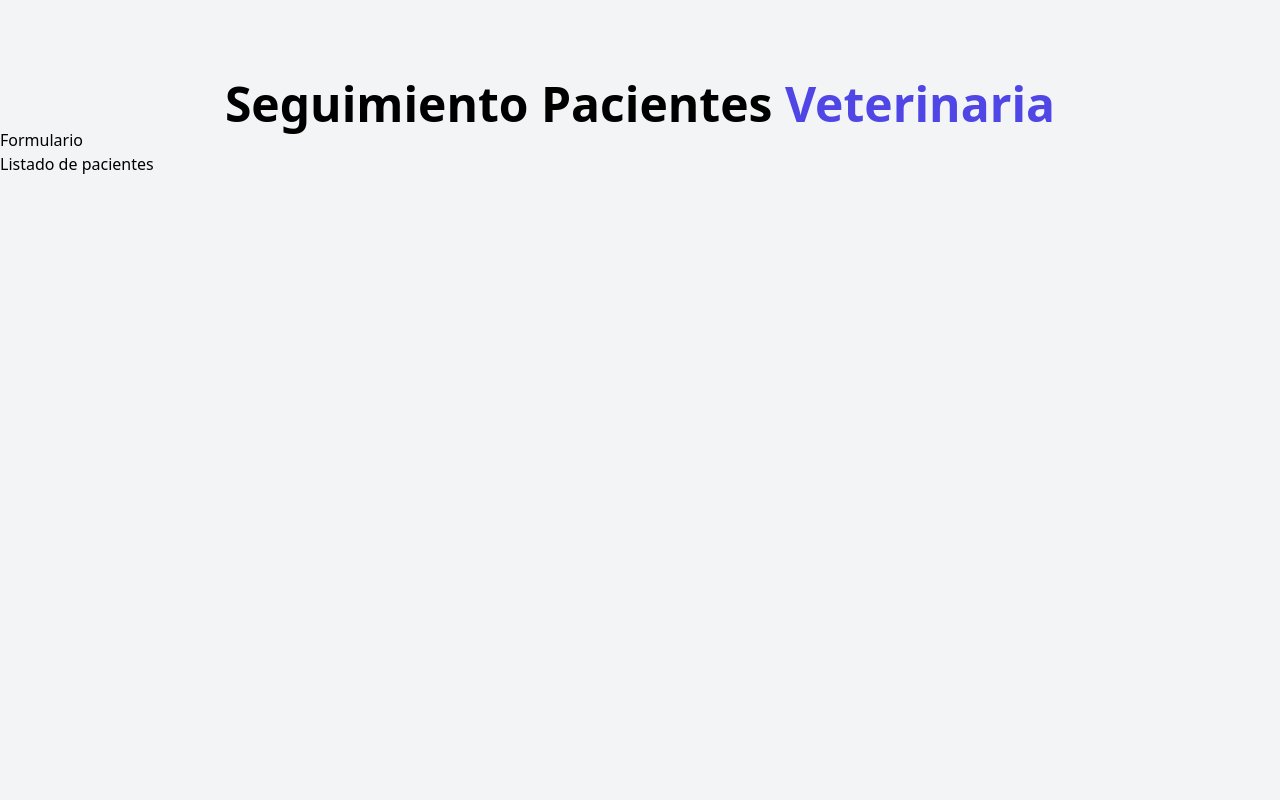
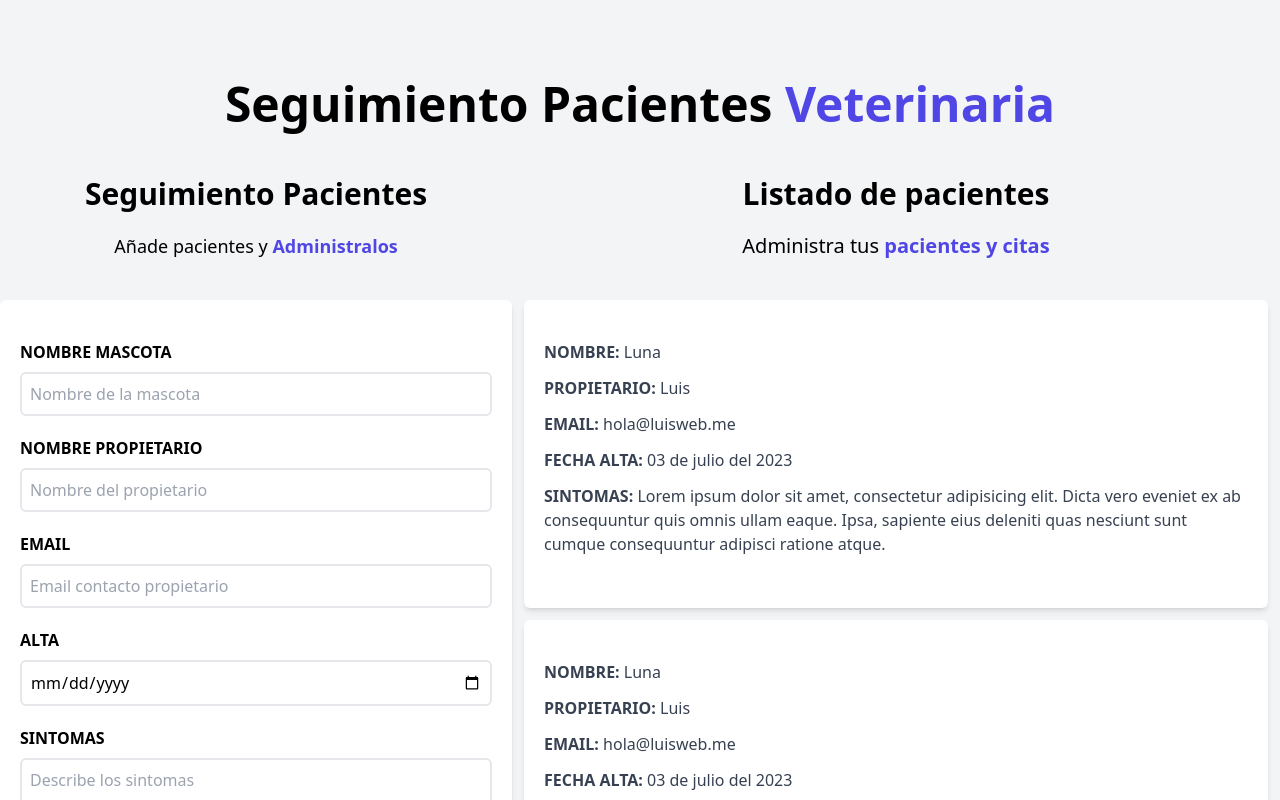
Before and after one commit to luisrlwev/citas-react, a React (Vite) app: page / in a window 1280 px wide. Shown: the top 800 px of the page. Built offline with nearby package versions, Linux system fonts and the light colour scheme.

Commit message:
Clase 64 se terminaron lo estilos css

```diff
--- a/src/App.jsx
+++ b/src/App.jsx
@@ -7,8 +7,10 @@ function App() {
   return (
     <div className="container mx-auto mt-20">
       <Header/>
-      <Formulario/>
-      <ListadoPacientes/>
+      <div className="mt-12 md:flex">
+        <Formulario/>
+        <ListadoPacientes/>
+      </div>
     </div>
   )
 }
--- a/src/components/Formulario.jsx
+++ b/src/components/Formulario.jsx
@@ -1,7 +1,31 @@
 const Formulario = () => {
   return (
-    <div>
-        <h2>Formulario</h2>
+    <div className="md:w-1/2 lg:w-2/5">
+        <h2 className="font-black text-3xl text-center">Seguimiento Pacientes</h2>
+        <p className="text-lg mt-5 text-center mb-10">Añade pacientes y <span className="text-indigo-600 font-bold">Administralos</span></p>
+        <form action="" className="bg-white shadow-md rounded-md py-10 px-5 mb-10">
+          <div className="mb-5">
+            <label htmlFor="mascota" className="block text-grey-700 uppercase font-bold">Nombre Mascota</label>
+            <input type="text" id="mascota" className="border-2 w-full p-2 mt-2 placeholder-gray-400 rounded-md" placeholder="Nombre de la mascota" />
+          </div>
+          <div className="mb-5">
+            <label htmlFor="propietario" className="block text-grey-700 uppercase font-bold">Nombre Propietario</label>
+            <input type="text" id="propietario" className="border-2 w-full p-2 mt-2 placeholder-gray-400 rounded-md" placeholder="Nombre del propietario" />
+          </div>
+          <div className="mb-5">
+            <label htmlFor="email" className="block text-grey-700 uppercase font-bold">Email</label>
+            <input type="email" id="email" className="border-2 w-full p-2 mt-2 placeholder-gray-400 rounded-md" placeholder="Email contacto propietario" />
+          </div>
+          <div className="mb-5">
+            <label htmlFor="alta" className="block text-grey-700 uppercase font-bold">Alta</label>
+            <input type="date" id="alta" className="border-2 w-full p-2 mt-2 placeholder-gray-400 rounded-md" />
+          </div>
+          <div className="mb-5">
+            <label htmlFor="sintomas" className="block text-grey-700 uppercase font-bold">Sintomas</label>
+            <textarea name="sintomas" id="sintomas" cols="30" rows="10" className="border-2 w-full p-2 mt-2 placeholder-gray-400 rounded-md" placeholder="Describe los sintomas"></textarea>
+          </div>
+          <input type="submit" className="bg-indigo-600 w-full p-3 text-white uppercase font-bold rounded-md hover:bg-indigo-700 cursor-pointer transition-colors" value='Agregar paciente'/>
+        </form>
     </div>
   )
 }
--- a/src/components/ListadoPacientes.jsx
+++ b/src/components/ListadoPacientes.jsx
@@ -1,8 +1,16 @@
-import React from 'react'
+import Paciente from "./Paciente"
 
 const ListadoPacientes = () => {
   return (
-    <h2>Listado de pacientes</h2>
+    <div className='md:w-1/2 lg:w-3/5 md:h-screen overflow-y-scroll'>
+      <h2 className='font-black text-3xl text-center'>Listado de pacientes</h2>
+      <p className='text-xl mt-5 mb-10 text-center'>Administra tus <span className='text-indigo-600 font-bold'>pacientes y citas</span></p>
+      <Paciente/>
+      <Paciente/>
+      <Paciente/>
+      <Paciente/>
+      <Paciente/>
+    </div>
   )
 }
 
--- /dev/null
+++ b/src/components/Paciente.jsx
@@ -0,0 +1,13 @@
+const Paciente = () => {
+  return (
+    <div className='m-3 bg-white shadow-md px-5 py-10 rounded-md'>
+        <p className='font-bold mb-3 text-gray-700 uppercase'>Nombre: <span className='font-normal normal-case'>Luna</span></p>
+        <p className='font-bold mb-3 text-gray-700 uppercase'>Propietario: <span className='font-normal normal-case'>Luis</span></p>
+        <p className='font-bold mb-3 text-gray-700 uppercase'>Email: <span className='font-normal normal-case'>hola@luisweb.me</span></p>
+        <p className='font-bold mb-3 text-gray-700 uppercase'>Fecha Alta: <span className='font-normal normal-case'>03 de julio del 2023</span></p>
+        <p className='font-bold mb-3 text-gray-700 uppercase'>Sintomas: <span className='font-normal normal-case'>Lorem ipsum dolor sit amet, consectetur adipisicing elit. Dicta vero eveniet ex ab consequuntur quis omnis ullam eaque. Ipsa, sapiente eius deleniti quas nesciunt sunt cumque consequuntur adipisci ratione atque.</span></p>
+    </div>
+  )
+}
+
+export default Paciente
```
